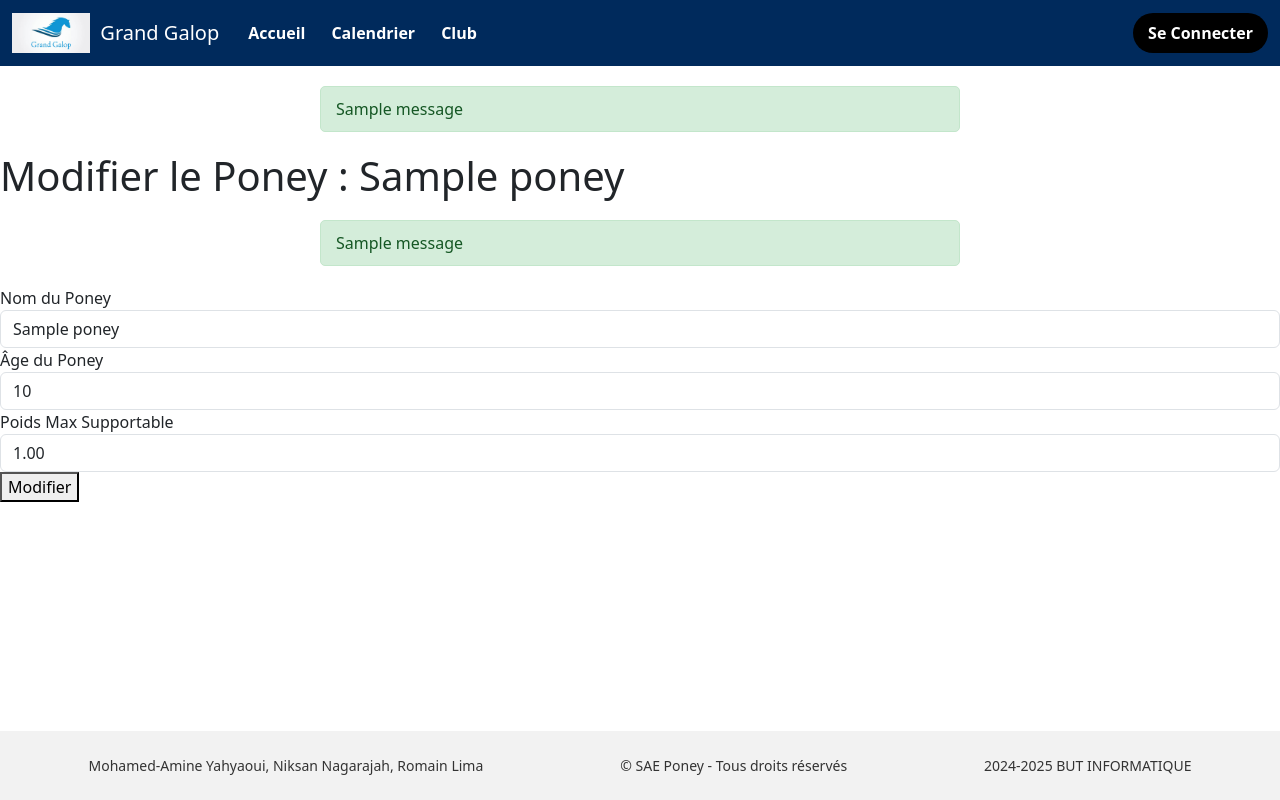
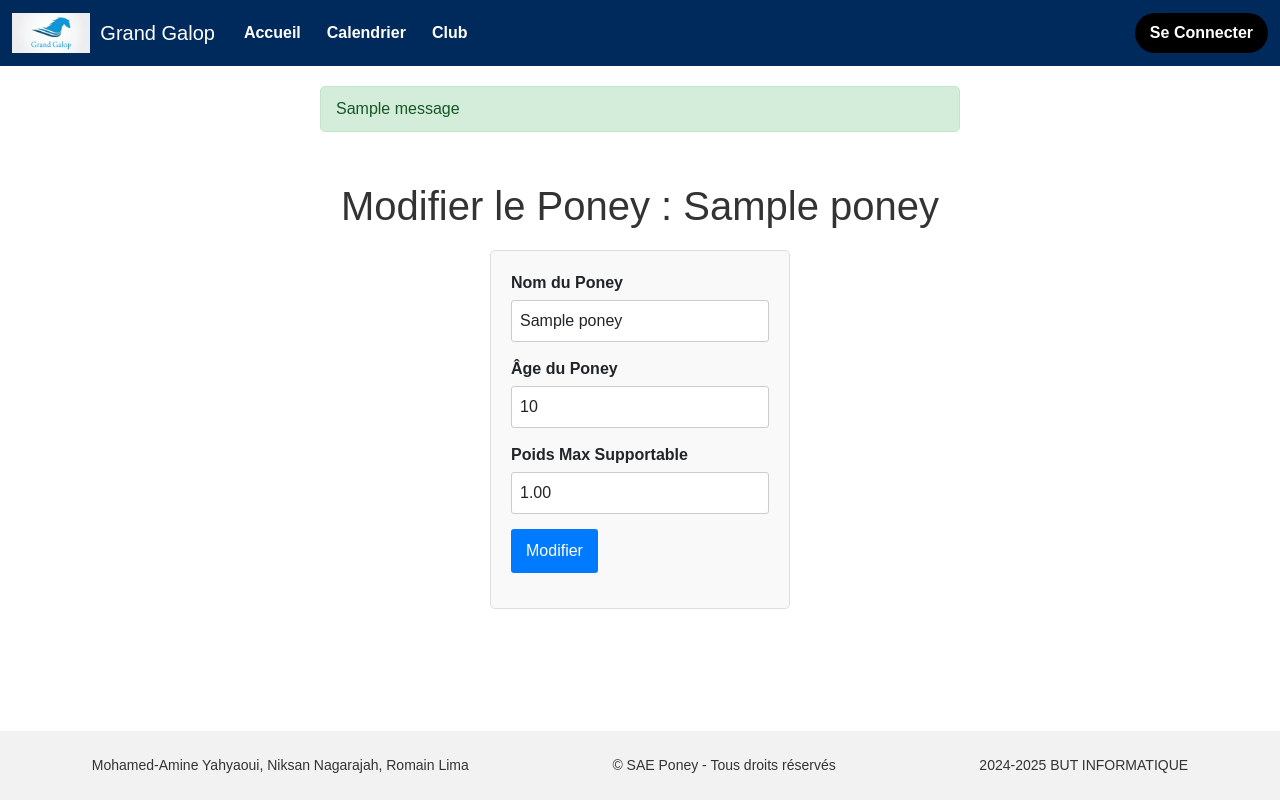
Before and after one commit to NiksanNagarajah/SAE_DevWeb, a Flask app: page /modifier_poney/1 in a window 1280 px wide. Run offline with Flask 3, Linux system fonts and the light colour scheme; tables that the repository leaves empty hold one stand-in row (values such as "Sample post"); one stand-in notice (Sample message) is shown; data that the repository does not hold is empty.

Commit message:
Initialisation des modification

```diff
--- a/app/static/gerer_poneys.css
+++ b/app/static/gerer_poneys.css
@@ -131,3 +131,9 @@ form button:hover {
         text-align: left;
     }
 }
+
+main {
+    display: flex;
+    flex-direction: column;
+    align-items: center;
+}
--- a/app/templates/gerer_poneys.html
+++ b/app/templates/gerer_poneys.html
@@ -10,7 +10,6 @@
     <h1>Nos Poneys</h1>
 
     <div class="container">
-        <!-- Section Table -->
         <section class="table-section">
             <h2>Liste des Poneys</h2>
             <table class="table table-striped">
@@ -38,7 +37,6 @@
             </table>
         </section>
 
-        <!-- Section Form -->
         <section class="form-section">
             <h2>Ajouter un Poney</h2>
 
--- a/app/templates/modifier_poney.html
+++ b/app/templates/modifier_poney.html
@@ -3,46 +3,51 @@
 {% block title %}Modifier un Poney{% endblock %}
 
 {% block styles %}
-<!-- Ajoutez ici vos styles personnalisés si nécessaire -->
+<link rel="stylesheet" href="{{ url_for('static', filename='gerer_poneys.css') }}">
 {% endblock %}
 
 {% block content %}
     <h1>Modifier le Poney : {{ poney.nomP }}</h1>
 
-    <!-- Affichage des messages flash -->
-    {% with messages = get_flashed_messages(with_categories=true) %}
-        {% if messages %}
-            <ul class="flash-messages">
-                {% for category, message in messages %}
-                    <li class="alert alert-{{ category }}">{{ message }}</li>
-                {% endfor %}
-            </ul>
-        {% endif %}
-    {% endwith %}
+    <form method="POST" action="{{ url_for('modifier_poney', poney_id=poney.poneyID) }}">
+        {{ form.hidden_tag() }}
 
-    <!-- Formulaire de modification du poney -->
-    <form method="POST" action="{{ url_for('modifier_poney', poney_id=poney.poneyID) }}">
-        {{ form.hidden_tag() }} <!-- Permet de gérer les tokens CSRF pour la sécurité -->
-
-        <!-- Nom du poney -->
         <div class="form-group">
             <label for="nomP">Nom du Poney</label>
             {{ form.nomP(class="form-control", value=poney.nomP) }}
+            {% if form.nomP.errors %}
+                <div class="alert alert-danger">
+                    {% for error in form.nomP.errors %}
+                        <p>{{ error }}</p>
+                    {% endfor %}
+                </div>
+            {% endif %}
         </div>
 
-        <!-- Âge du poney -->
         <div class="form-group">
             <label for="age">Âge du Poney</label>
             {{ form.age(class="form-control", value=poney.age) }}
+            {% if form.age.errors %}
+                <div class="alert alert-danger">
+                    {% for error in form.age.errors %}
+                        <p>{{ error }}</p>
+                    {% endfor %}
+                </div>
+            {% endif %}
         </div>
 
-        <!-- Poids supportable maximum du poney -->
         <div class="form-group">
             <label for="poidsSupportableMax">Poids Max Supportable</label>
             {{ form.poidsSupportableMax(class="form-control", value=poney.poidsSupportableMax) }}
+            {% if form.poidsSupportableMax.errors %}
+                <div class="alert alert-danger">
+                    {% for error in form.poidsSupportableMax.errors %}
+                        <p>{{ error }}</p>
+                    {% endfor %}
+                </div>
+            {% endif %}
         </div>
 
-        <!-- Bouton de soumission -->
         <button class="form-group" type="submit">Modifier</button>
     </form>
 
```
Also changed, not shown: app/app.py (+8 -8 lines).
